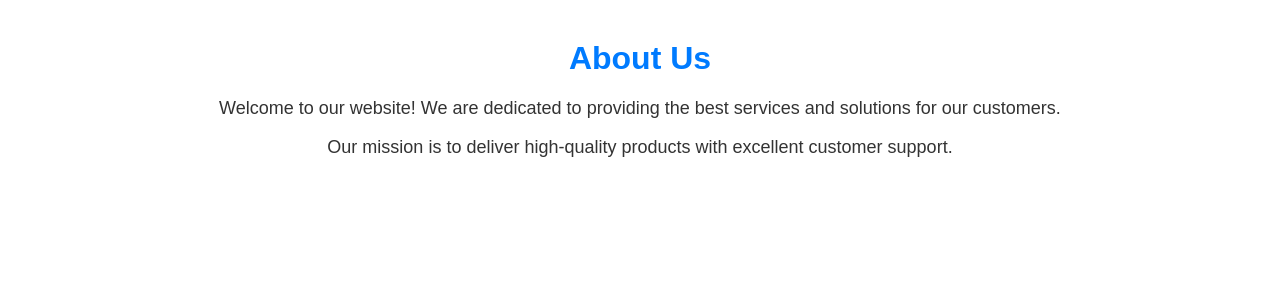
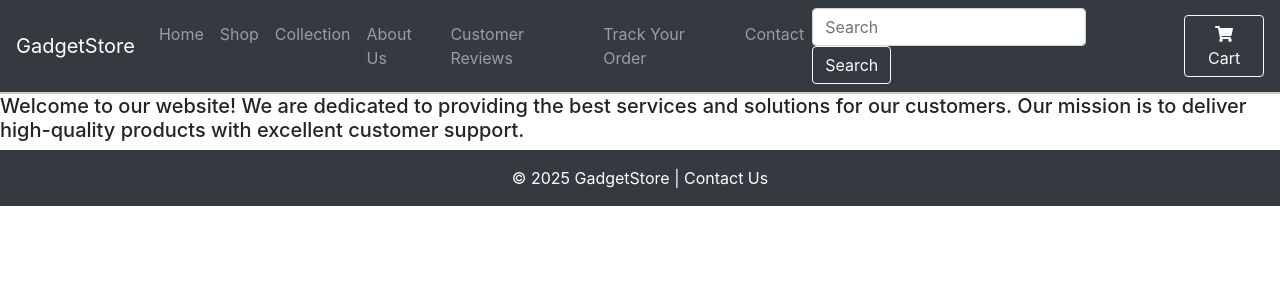
Before and after one commit to ajithpav/gadgetproj, a Django app: page /about/ in a window 1280 px wide. Shown: the top 300 px of the page. Run offline with Django 4.2, Linux system fonts and the light colour scheme; some libraries are stand-ins or nearby versions.

Commit message:
about reviews added something

```diff
--- a/shop/templates/shop/about.html
+++ b/shop/templates/shop/about.html
@@ -1,27 +1,69 @@
+{% load bootstrap4 %}
 <!DOCTYPE html>
 <html lang="en">
 <head>
     <meta charset="UTF-8">
     <meta name="viewport" content="width=device-width, initial-scale=1.0">
-    <title>About Us</title>
+    <title>Shop - GadgetStore</title>
+    <link rel="stylesheet" href="https://stackpath.bootstrapcdn.com/bootstrap/4.5.2/css/bootstrap.min.css">
+    <link href="https://cdnjs.cloudflare.com/ajax/libs/font-awesome/5.15.3/css/all.min.css" rel="stylesheet">
     <style>
-        body {
-            font-family: Arial, sans-serif;
-            margin: 40px;
-            text-align: center;
+        .navbar {
+            border-bottom: 2px solid #ccc;
         }
-        h1 {
-            color: #007bff;
+        .card {
+            border: none;
+            box-shadow: 0 4px 10px rgba(0, 0, 0, 0.1);
+            transition: transform 0.3s ease-in-out;
         }
-        p {
-            font-size: 18px;
-            color: #333;
+        .card:hover {
+            transform: translateY(-10px);
+        }
+        .card-img-top {
+            height: 200px;
+            object-fit: cover;
+        }
+        footer {
+            background-color: #222;
+            color: white;
         }
     </style>
 </head>
 <body>
-    <h1>About Us</h1>
-    <p>Welcome to our website! We are dedicated to providing the best services and solutions for our customers.</p>
-    <p>Our mission is to deliver high-quality products with excellent customer support.</p>
+
+    <header class="navbar navbar-expand-lg navbar-dark bg-dark">
+        <a class="navbar-brand" href="/">GadgetStore</a>
+        <button class="navbar-toggler" type="button" data-toggle="collapse" data-target="#navbarNav">
+            <span class="navbar-toggler-icon"></span>
+        </button>
+        <div class="collapse navbar-collapse" id="navbarNav">
+            <ul class="navbar-nav ml-auto">
+                <li class="nav-item"><a class="nav-link" href="/">Home</a></li>
+                <li class="nav-item"><a class="nav-link" href="/shop/">Shop</a></li>
+                <li class="nav-item"><a class="nav-link" href="/collection/">Collection</a></li>
+                <li class="nav-item"><a class="nav-link" href="/about/">About Us</a></li>
+                <li class="nav-item"><a class="nav-link" href="/reviews/">Customer Reviews</a></li>
+                <li class="nav-item"><a class="nav-link" href="/track-order/">Track Your Order</a></li>
+                <li class="nav-item"><a class="nav-link" href="/contact/">Contact</a></li>
+            </ul>
+            <form class="form-inline my-2 my-lg-0">
+                <input class="form-control mr-2" type="search" placeholder="Search">
+                <button class="btn btn-outline-light" type="submit">Search</button>
+            </form>
+            <a href="#" class="btn btn-outline-light ml-3"><i class="fas fa-shopping-cart"></i> Cart</a>
+        </div>
+    </header>
+
+    <h5> Welcome to our website! We are dedicated to providing the best services and solutions for our customers.
+
+        Our mission is to deliver high-quality products with excellent customer support.</h5>
+
+    <footer class="bg-dark text-white text-center py-3">
+        &copy; 2025 GadgetStore | <a href="mailto:info@gadgetstore.com" class="text-white">Contact Us</a>
+    </footer>
+
+    <script src="https://code.jquery.com/jquery-3.5.1.slim.min.js"></script>
+    <script src="https://cdn.jsdelivr.net/npm/@popperjs/core@2.5.3/dist/umd/popper.min.js"></script>
+    <script src="https://stackpath.bootstrapcdn.com/bootstrap/4.5.2/js/bootstrap.min.js"></script>
 </body>
 </html>
```
Also changed, not shown: shop/templates/shop/reviews.html (+26 -29 lines).
